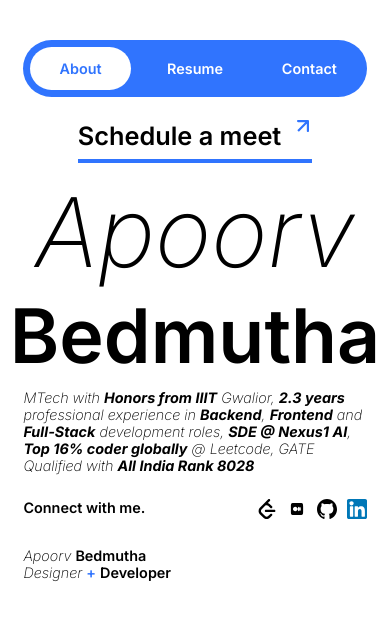
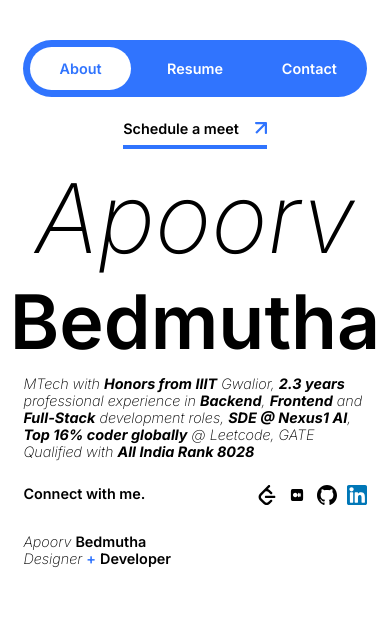
Before and after one commit to bedmuthaapoorv/apoorv-portfolio-website, a Next.js app: page / in a window 390 px wide. Shown: the top 620 px of the page. Built offline with nearby package versions, Linux system fonts and the light colour scheme.

Commit message:
made schedule a call responsive

```diff
--- a/src/app/components/Home/ScheduleAMeet/ScheduleAMeet.tsx
+++ b/src/app/components/Home/ScheduleAMeet/ScheduleAMeet.tsx
@@ -1,13 +1,11 @@
 import RedirectLink from "../../utilities/RedirectLink/RedirectLink";
 export default function ScheduleAMeet() {
   return (
-    <div>
     <RedirectLink
       title="Schedule a meet"
       link="https://calendly.com/bedmuthaapoorv/30min"
       underlineWidth="176pt"
       underlineHeight="3pt"
     />
-    </div>
   );
 }
--- a/src/app/components/utilities/RedirectLink/RedirectLink.module.css
+++ /dev/null
@@ -1,21 +0,0 @@
-.RedirectLink {
-  display: flex;
-  flex-direction: column;
-  margin-top: 12pt;
-  width: 100vw;
-  justify-content: center;
-  align-items: center;
-  font-size: 19pt;
-}
-.RedirectLink .RedirectLink__Link {
-  display: flex;
-}
-.RedirectLink .RedirectLink__Link .RedirectLink__Title {
-  margin-right: 12pt;
-}
-.RedirectLink .RedirectLink__Link .RedirectLink__Arrow {
-  height: 9pt;
-}
-.RedirectLink .RedirectLink__underline {
-  margin-top: 6pt;
-}/*# sourceMappingURL=RedirectLink.module.css.map */
--- a/src/app/components/utilities/RedirectLink/RedirectLink.module.scss
+++ b/src/app/components/utilities/RedirectLink/RedirectLink.module.scss
@@ -3,12 +3,11 @@
     display: flex;
     flex-direction: column;
     margin-top: 12pt;
-    width: 100vw;
     justify-content: center;
     align-items: center;
-    font-size: 19pt;
     .RedirectLink__Link{
         display: flex;
+        align-items: center;
         .RedirectLink__Title{
             margin-right: 12pt;
         }
@@ -18,5 +17,8 @@
     }
     .RedirectLink__underline{
         margin-top: 6pt;
+        @media screen and (max-width: 268px) {
+            width: 45vw;
+        }
     }
 }
--- a/src/app/components/utilities/RedirectLink/RedirectLink.tsx
+++ b/src/app/components/utilities/RedirectLink/RedirectLink.tsx
@@ -1,6 +1,7 @@
 import resources from "@/app/resources/Resources";
-import styles from "./RedirectLink.module.css";
+import styles from "./RedirectLink.module.scss";
 import Link from "next/link";
+import fontStyles from "@/app/resources/styles/Fonts.module.scss";
 export default function RedirectLink(props: any) {
   let {
     titleColor = "black",
@@ -12,7 +13,9 @@ export default function RedirectLink(props: any) {
     link,
   } = props;
   return (
-    <div className={`${styles.RedirectLink} inter-semibold`}>
+    <div
+      className={`${styles.RedirectLink} ${fontStyles.primary} ${fontStyles.semibold} ${fontStyles.paragraphL}`}
+    >
       <Link href={link}>
         <div className={`${styles.RedirectLink__Link}`}>
           <div
@@ -25,19 +28,19 @@ export default function RedirectLink(props: any) {
           </div>
 
           <img
+            alt="redirect icon"
             className={`${styles.RedirectLink__Arrow}`}
             src={resources.images.redirectLinkArrowBlue.src}
             height={arrowHeight}
-          ></img>
+          />
         </div>
         <div
           className={`${styles.RedirectLink__underline}`}
           style={{
-            width: underlineWidth,
             height: underlineHeight,
             backgroundColor: underlineColor,
           }}
-        ></div>
+        />
       </Link>
     </div>
   );
```
Also changed, not shown: 1 other file (tests, documents, lock files or other folders). Lines whose indentation alone changed are shown as unchanged.
